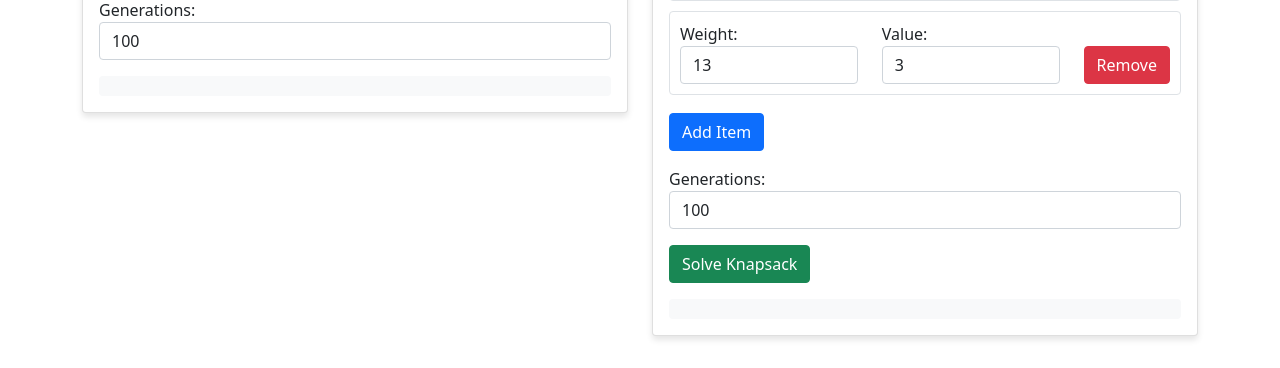
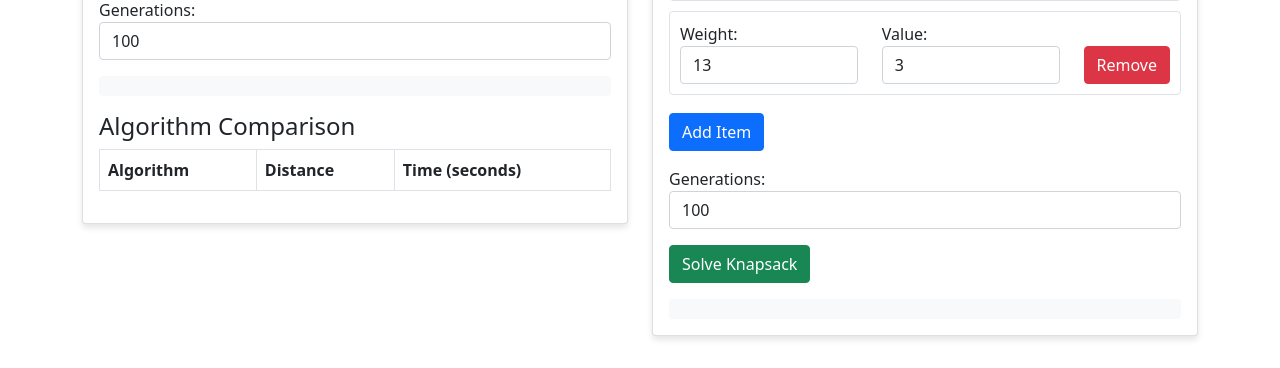
Before and after one commit to ishimwe5555/Knapsack-Genetic-algorithm, a Flask app: page / in a window 1280 px wide. Shown: the part 687-1055 px from the top of the page. Run offline with Flask 3, Linux system fonts and the light colour scheme; lists and menus that the app fills with data are empty.

Commit message:
IMplemented comparison with brute force

```diff
--- a/app.py
+++ b/app.py
@@ -2,6 +2,8 @@ from flask import Flask, render_template, jsonify, request
 import numpy as np
 import random
 import json
+import time
+from itertools import permutations
 
 app = Flask(__name__)
 
@@ -58,6 +60,36 @@ def knapsack_crossover(parent1, parent2):
 def index():
     return render_template('index.html')
 
+def calculate_route_distance(route, cities):
+    total_distance = 0
+    for i in range(len(route)):
+        city1 = cities[route[i]]
+        city2 = cities[route[(i + 1) % len(route)]]
+        total_distance += np.sqrt((city1[0] - city2[0])**2 + (city1[1] - city2[1])**2)
+    return total_distance
+
+def solve_tsp_brute_force(cities):
+    start_time = time.time()
+    n = len(cities)
+    if n > 10:  # Limit brute force to 10 cities to avoid excessive computation
+        return None, None, None
+
+    # Generate all possible routes
+    routes = list(permutations(range(n)))
+
+    # Find the shortest route
+    best_distance = float('inf')
+    best_route = None
+
+    for route in routes:
+        distance = calculate_route_distance(route, cities)
+        if distance < best_distance:
+            best_distance = distance
+            best_route = list(route)
+
+    execution_time = time.time() - start_time
+    return best_route, best_distance, execution_time
+
 @app.route('/solve-tsp', methods=['POST'])
 def solve_tsp():
     data = request.get_json()
@@ -65,6 +97,9 @@ def solve_tsp():
     generations = data['generations']
     population_size = 100
     mutation_rate = 0.01
+
+    # Solve using Genetic Algorithm
+    ga_start_time = time.time()
 
     population = create_tsp_population(cities, population_size)
     best_route = None
@@ -107,9 +142,27 @@ def solve_tsp():
 
         population = new_population
 
+    ga_execution_time = time.time() - ga_start_time
+
+    # Solve using Brute Force (if feasible)
+    bf_route, bf_distance, bf_execution_time = solve_tsp_brute_force(cities)
+
+    # Calculate relative performance compared to brute force
+    performance_ratio = None
+    if bf_distance is not None:
+        # Calculate how much longer/shorter the GA solution is compared to optimal
+        # If ratio > 0, GA solution is worse (longer)
+        # If ratio < 0, GA solution is better (shorter)
+        performance_ratio = ((best_distance - bf_distance) / bf_distance) * 100
+
     return jsonify({
-        'route': best_route,
-        'distance': best_distance
+        'ga_route': best_route,
+        'ga_distance': best_distance,
+        'ga_execution_time': ga_execution_time,
+        'bf_route': bf_route,
+        'bf_distance': bf_distance,
+        'bf_execution_time': bf_execution_time,
+        'performance_ratio': performance_ratio
     })
 
 @app.route('/solve-knapsack', methods=['POST'])
--- a/static/js/main.js
+++ b/static/js/main.js
@@ -123,11 +123,58 @@ document.getElementById('solveTspBtn').addEventListener('click', async () => {
 
     const result = await response.json();
     drawCities();
-    drawRoute(result.route);
+    drawRoute(result.ga_route);
 
-    document.getElementById('tspResult').innerHTML = `
-        <strong>Total Distance:</strong> ${result.distance.toFixed(2)} units
+    // Update comparison table
+    const comparisonTableBody = document.getElementById('comparisonTableBody');
+    comparisonTableBody.innerHTML = `
+        <tr>
+            <td>Genetic Algorithm</td>
+            <td>${result.ga_distance.toFixed(2)} units</td>
+            <td>${result.ga_execution_time.toFixed(3)}s</td>
+        </tr>
     `;
+
+    if (result.bf_distance !== null) {
+        comparisonTableBody.innerHTML += `
+            <tr>
+                <td>Brute Force</td>
+                <td>${result.bf_distance.toFixed(2)} units</td>
+                <td>${result.bf_execution_time.toFixed(3)}s</td>
+            </tr>
+        `;
+    }
+
+    // Show performance comparison if brute force solution is available
+    const accuracyResult = document.getElementById('accuracyResult');
+    if (result.performance_ratio !== null) {
+        accuracyResult.style.display = 'block';
+        const ratio = result.performance_ratio;
+        let qualityMessage;
+        if (Math.abs(ratio) < 0.01) {
+            qualityMessage = 'The Genetic Algorithm found the optimal solution, matching brute force!';
+        } else if (ratio > 0) {
+            qualityMessage = `The Genetic Algorithm solution is ${ratio.toFixed(2)}% longer than the optimal solution.`;
+        } else {
+            qualityMessage = `The Genetic Algorithm solution is ${(-ratio).toFixed(2)}% shorter than the optimal solution (this shouldn't happen with TSP).`;
+        }
+
+        const speedupRatio = result.ga_execution_time / result.bf_execution_time;
+        const timeMessage = `However, GA took ${speedupRatio.toFixed(1)}x longer than brute force (${result.ga_execution_time.toFixed(3)}s vs ${result.bf_execution_time.toFixed(3)}s).<br><br>`;
+
+        const explainerMessage = `Note: For small problems like this (${cities.length} cities), brute force is very efficient.
+        GA becomes more valuable when solving larger problems (15+ cities) where brute force becomes impractical
+        due to factorial growth (e.g., 20 cities would take brute force 2.4 quintillion checks!)`;
+
+        accuracyResult.innerHTML = `
+            <strong>Solution Quality:</strong><br>
+            ${qualityMessage}<br>
+            ${timeMessage}
+            <small>${explainerMessage}</small>
+        `;
+    } else {
+        accuracyResult.style.display = 'none';
+    }
 });
 
 // Knapsack Problem Setup
--- a/templates/index.html
+++ b/templates/index.html
@@ -30,6 +30,23 @@
                             <input type="number" id="tspGenerations" value="100" min="1" class="form-control">
                         </div>
                         <div id="tspResult" class="mt-3"></div>
+                        <div id="tspComparison" class="mt-3">
+                            <h4>Algorithm Comparison</h4>
+                            <div class="table-responsive">
+                                <table class="table table-bordered">
+                                    <thead>
+                                        <tr>
+                                            <th>Algorithm</th>
+                                            <th>Distance</th>
+                                            <th>Time (seconds)</th>
+                                        </tr>
+                                    </thead>
+                                    <tbody id="comparisonTableBody">
+                                    </tbody>
+                                </table>
+                            </div>
+                            <div id="accuracyResult" class="alert alert-info mt-3" style="display: none;"></div>
+                        </div>
                     </div>
                 </div>
             </div>
```
